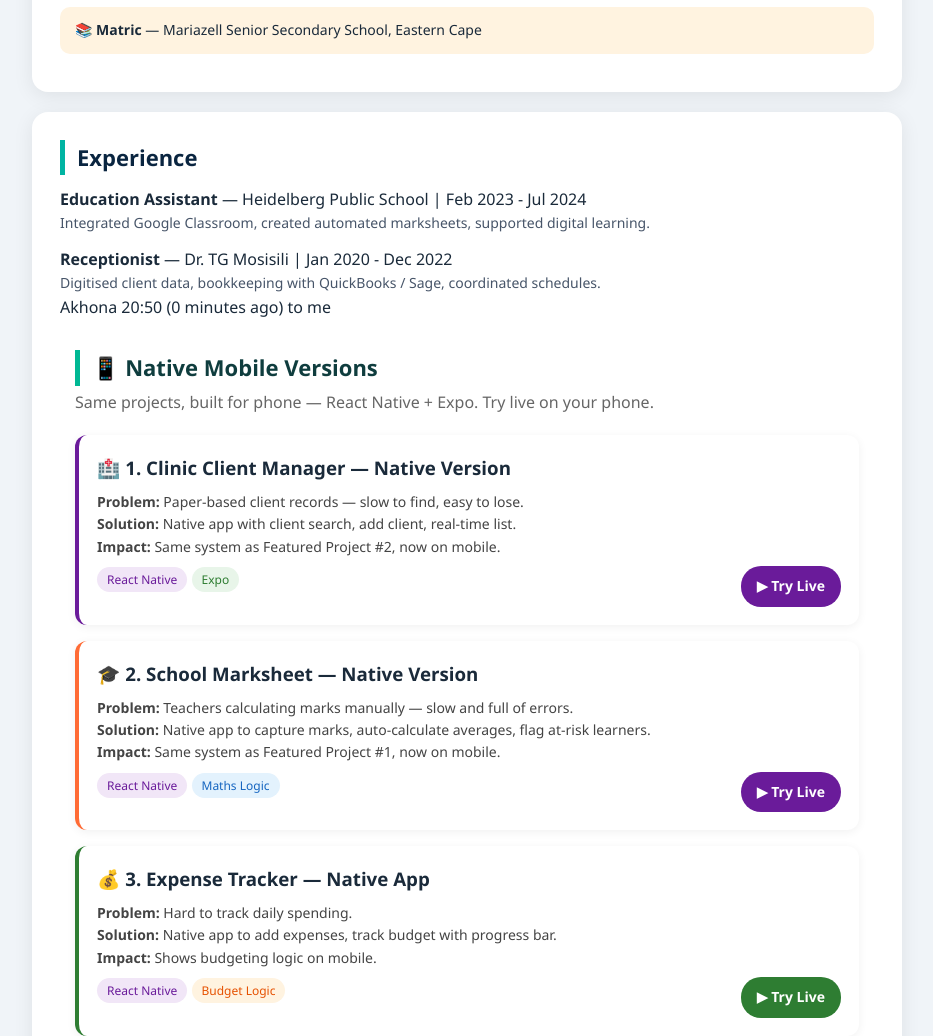
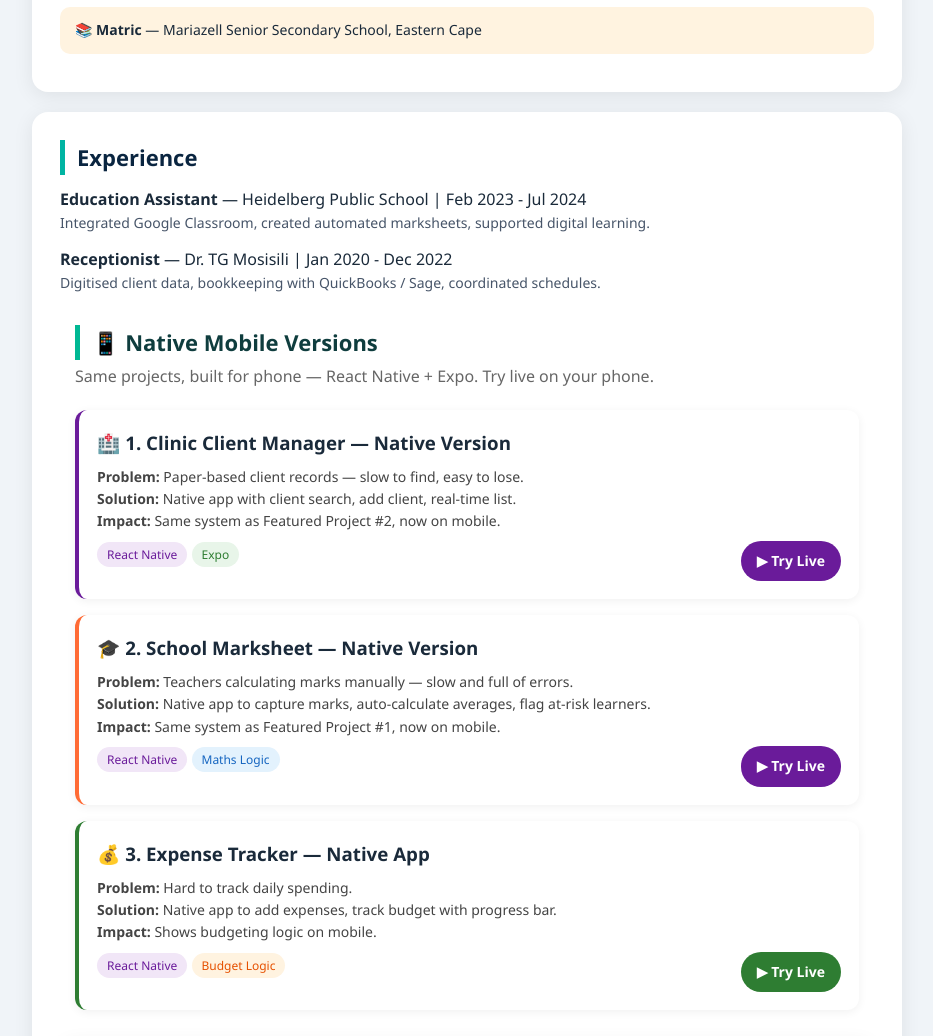
Before and after one commit to Akhona-Mady/Akhona-Mady.github.io, a plain HTML site: page index.html in a window 1280 px wide. Shown: the part 1778-2814 px from the top of the page, without its empty margins (173-1106 px from the left). Drawn offline with Linux system fonts and the light colour scheme.

Commit message:
Update index.html

```diff
--- a/index.html
+++ b/index.html
@@ -129,12 +129,7 @@ footer { text-align:center; padding:20px; color:#64748B; font-size:13px; }
 <p style="margin-top:12px;"><b>Receptionist</b> — Dr. TG Mosisili | Jan 2020 - Dec 2022</p>
 <p style="font-size:14px; color:#475569;">Digitised client data, bookkeeping with QuickBooks / Sage, coordinated schedules.</p>
 
-
-Akhona
-20:50 (0 minutes ago)
-to me
-
-<!-- NATIVE MOBILE VERSIONS - FINAL -->
+  <!-- NATIVE MOBILE VERSIONS - FINAL -->
 <div style="max-width:900px;margin:30px auto;padding:0 15px">
 <h2 style="color:#0f3d3e;border-left:5px solid #00b894;padding-left:12px;margin-bottom:4px">📱 Native Mobile Versions</h2>
 <p style="color:#666;margin-top:0;margin-bottom:20px">Same projects, built for phone — React Native + Expo. Try live on your phone.</p>
```
